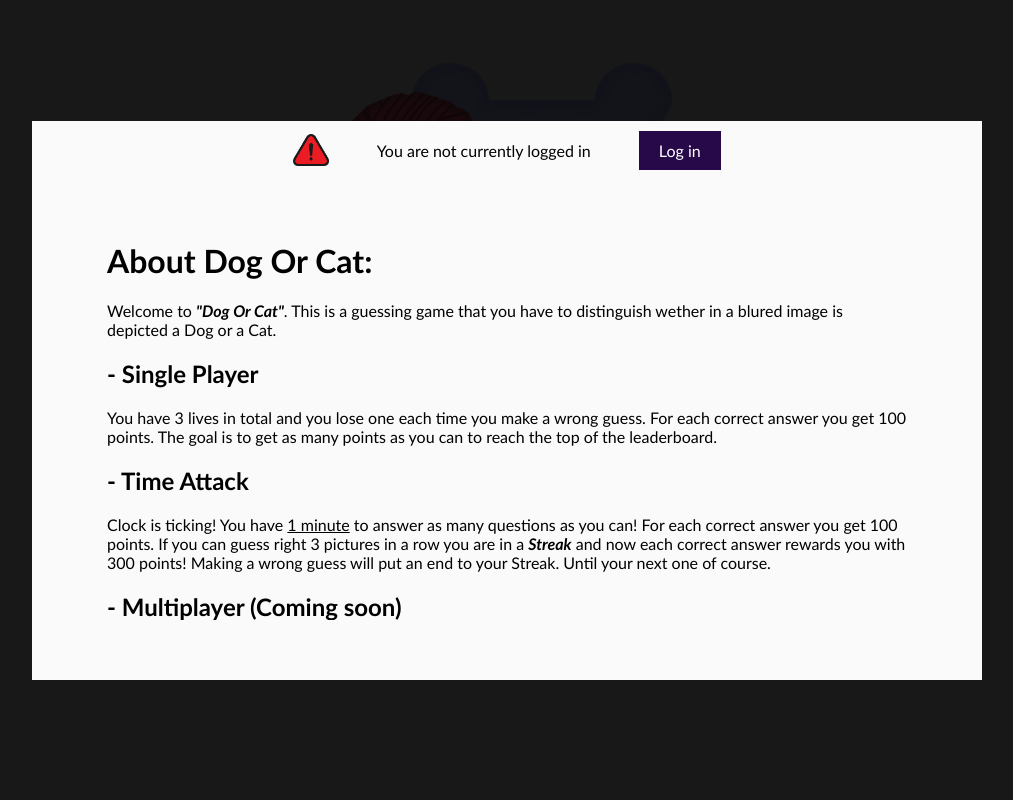
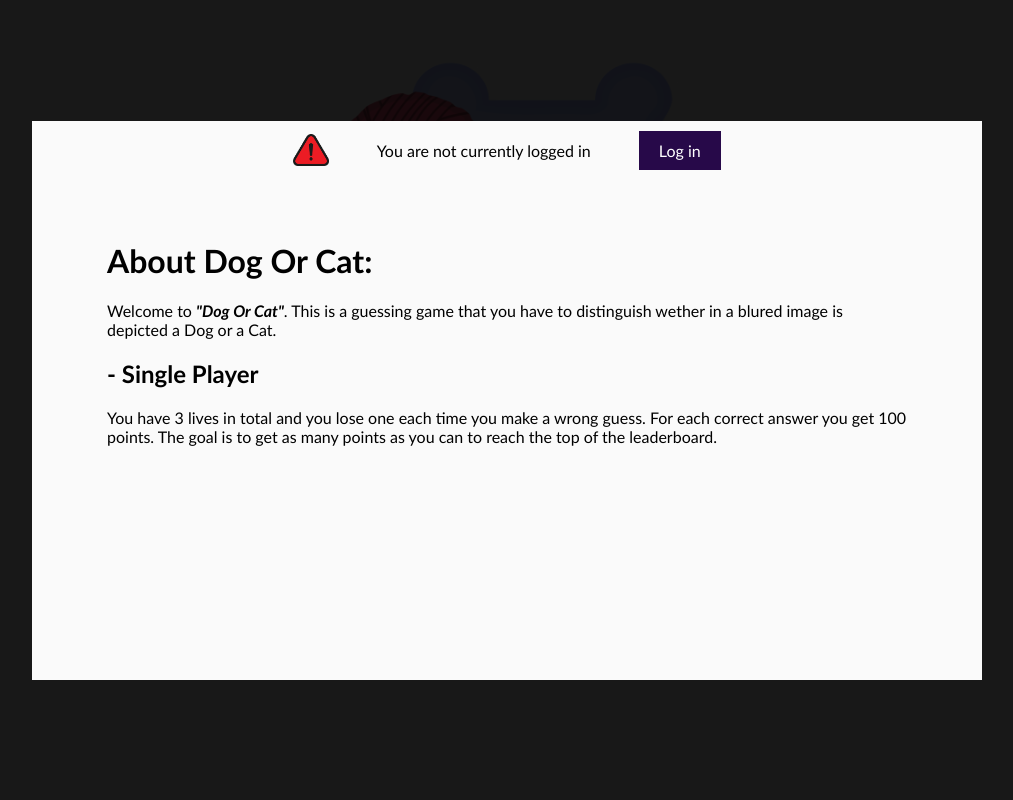
Before and after one commit to cgkoutzigiannis/dog-or-cat, a Django app: page / in a window 1280 px wide. Shown: the whole page, without its empty margins (133-1146 px from the left). Run offline with Django 4.2, Linux system fonts and the light colour scheme.

Commit message:
Remove extra info

```diff
--- a/django_project/templates/home.html
+++ b/django_project/templates/home.html
@@ -34,17 +34,6 @@
                     <p>
                         You have 3 lives in total and you lose one each time you make a wrong guess. For each correct answer you get 100 points.
                         The goal is to get as many points as you can to reach the top of the leaderboard.
-                    </p> <br>
-                    <h2> - Time Attack</h2>
-                    <p>
-                        Clock is ticking! You have <u>1 minute</u> to answer as many questions as you can! For each correct answer you get 100 points.
-                        If you can guess right 3 pictures in a row you are in a <b><i>Streak</i></b> and now each correct answer rewards you with 300 points!
-                        Making a wrong guess will put an end to your Streak. Until your next one of course.
-                    </p> <br>
-                    <h2> - Multiplayer (Coming soon)</h2>
-                    <p>
-                        Challenge your friends in a batch of 12 pictures. You play first and your score out of 12 is the one they have to beat. Both got the same score?
-                        The one who did it faster gets the W!
                     </p>
                 </div>
             </div>
@@ -63,22 +52,6 @@
                     </div>
                 </a>
                 <br>
-                <a href="{% url 'app' %}">
-                    <div class="menu-button">
-                        Time Attack
-                        <div class="selection-logos">
-                            <img src="{% static 'resources/time-attack.png' %}">
-                        </div>
-                    </div>
-                </a>
-                <br>
-                <div class="menu-button">
-                    Multiplayer
-                    <div class="selection-logos">
-                        <img src="{% static 'resources/white-paw.png' %}">
-                        <img src="{% static 'resources/white-paw.png' %}">
-                    </div>
-                </div> <br>
                 <a href="{% url 'leaderboard' %}">
                     <div class="menu-button">
                         Leaderboard
@@ -125,17 +98,6 @@
                         You have 3 lives in total and you lose one each time you make a wrong guess. For each correct answer you get 100 points.
                         The goal is to get as many points as you can to reach the top of the leaderboard.
                     </p>
-                    <h2> - Time Attack</h2>
-                    <p>
-                        Clock is ticking! You have <u>1 minute</u> to answer as many questions as you can! For each correct answer you get 100 points.
-                        If you can guess right 3 pictures in a row you are in a <b><i>Streak</i></b> and now each correct answer rewards you with 300 points!
-                        Making a wrong guess will put an end to your Streak. Until your next one of course.
-                    </p>
-                    <h2> - Multiplayer (Coming soon)</h2>
-                    <p>
-                        Challenge your friends in a batch of 12 pictures. You play first and your score out of 12 is the one they have to beat. Both got the same score?
-                        The one who did it faster gets the W!
-                    </p>
                 </div>
             </div>
         </div>
--- a/django_project/templates/navbar.html
+++ b/django_project/templates/navbar.html
@@ -3,6 +3,5 @@
     <img src="{% static 'resources/tennis-ball.png' %}" class="rolling-ball">
     <img src="{% static 'resources/skein2.png' %}" class="rolling-ball">
     <a href="{% url 'home' %}" class="active">Home</a>
-    <a>Profile</a>
     <a href="{% url 'logout' %}">Logout</a>
 </nav>
```
